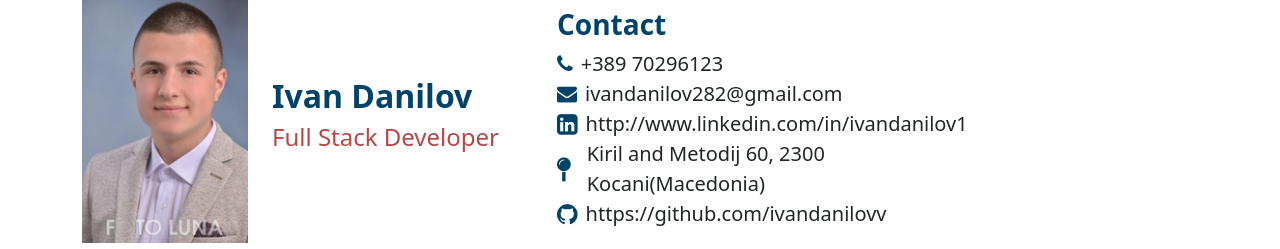
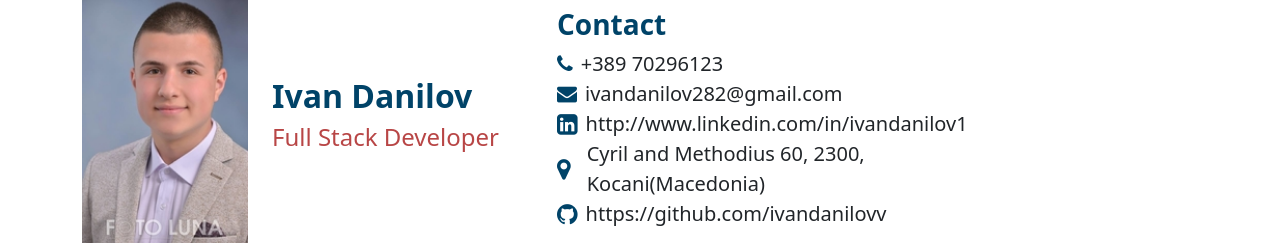
Before and after one commit to ivandanilovv/portfolio, a Vue app: page / in a window 1280 px wide. Shown: the part 54-303 px from the top of the page. Built offline with nearby package versions, Linux system fonts and the light colour scheme.

Commit message:
Updated Bio component, using props

```diff
--- a/src/components/Bio.vue
+++ b/src/components/Bio.vue
@@ -26,32 +26,6 @@
             {{ contact.text }}
           </div>
         </div>
-
-
-<!--        <div class="d-flex flex-row info-font-size align-items-center">-->
-<!--          <div class="d-flex justify-content-center">-->
-<!--            <i class="fs-5 pe-2 fa fa-phone font-awesome-color" aria-hidden="true"></i>-->
-<!--          </div>-->
-<!--          +389 70296123-->
-<!--        </div>-->
-<!--        <div class="d-flex flex-row info-font-size align-items-center">-->
-<!--          <div class="d-flex justify-content-center">-->
-<!--            <i class="fs-5 pe-2 fa fa-envelope font-awesome-color" aria-hidden="true"></i>-->
-<!--          </div>-->
-<!--          ivandanilov282@gmail.com-->
-<!--        </div>-->
-<!--        <div class="d-flex flex-row info-font-size flex-nowrap align-items-center">-->
-<!--          <div class="d-flex justify-content-center">-->
-<!--            <i class="fs-4 pe-2 fa fa-linkedin-square font-awesome-color" aria-hidden="true"></i>-->
-<!--          </div>-->
-<!--          http://www.linkedin.com/in/ivandanilov1-->
-<!--        </div>-->
-<!--        <div class="d-flex flex-row info-font-size align-items-center">-->
-<!--          <div class="d-flex justify-content-center">-->
-<!--            <i class="fs-4 pe-3 fa fa-map-pin font-awesome-color" aria-hidden="true"></i>-->
-<!--          </div>-->
-<!--          Kiril and Metodij 60, 2300 Kocani(Macedonia)-->
-<!--        </div>-->
       </div>
     </div>
   </section>
@@ -60,31 +34,8 @@
 <script>
 export default {
   name: "Bio",
-  data() {
-    return {
-      contactInfo: [
-        {
-          fontAwesomeLogo: 'fs-5 pe-2 fa fa-phone font-awesome-color',
-          text: '+389 70296123'
-        },
-        {
-          fontAwesomeLogo: 'fs-5 pe-2 fa fa-envelope font-awesome-color',
-          text: 'ivandanilov282@gmail.com'
-        },
-        {
-          fontAwesomeLogo: 'fs-4 pe-2 fa fa-linkedin-square font-awesome-color',
-          text: 'http://www.linkedin.com/in/ivandanilov1'
-        },
-        {
-          fontAwesomeLogo: 'fs-4 pe-3 fa fa-map-pin font-awesome-color',
-          text: 'Kiril and Metodij 60, 2300 Kocani(Macedonia)'
-        },
-        {
-          fontAwesomeLogo: 'fs-4 pe-2 fa fa-github font-awesome-color',
-          text: 'https://github.com/ivandanilovv'
-        }
-      ]
-    }
+  props: {
+    contactInfo: Array,
   }
 }
 </script>
--- a/src/views/HomeView.vue
+++ b/src/views/HomeView.vue
@@ -1,6 +1,6 @@
 <template>
   <main class="container py-5">
-    <bio/>
+    <bio :contact-info="contactInfo"/>
     <detailed-info/>
   </main>
 </template>
@@ -15,6 +15,32 @@ export default {
   components: {
     Bio,
     DetailedInfo
+  },
+  data() {
+    return {
+      contactInfo: [
+        {
+          fontAwesomeLogo: 'fs-5 pe-2 fa fa-phone font-awesome-color',
+          text: '+389 70296123'
+        },
+        {
+          fontAwesomeLogo: 'fs-5 pe-2 fa fa-envelope font-awesome-color',
+          text: 'ivandanilov282@gmail.com'
+        },
+        {
+          fontAwesomeLogo: 'fs-4 pe-2 fa fa-linkedin-square font-awesome-color',
+          text: 'http://www.linkedin.com/in/ivandanilov1'
+        },
+        {
+          fontAwesomeLogo: 'fs-4 pe-3 fa fa-map-marker font-awesome-color',
+          text: 'Cyril and Methodius 60, 2300, Kocani(Macedonia)'
+        },
+        {
+          fontAwesomeLogo: 'fs-4 pe-2 fa fa-github font-awesome-color',
+          text: 'https://github.com/ivandanilovv'
+        }
+      ]
+    }
   }
 }
 </script>
```
